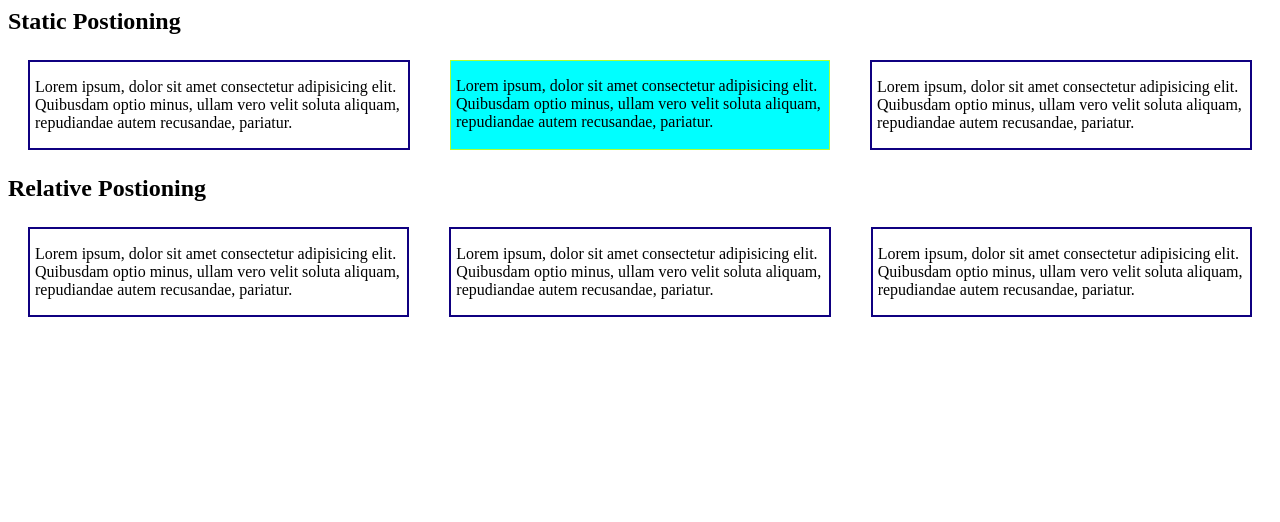
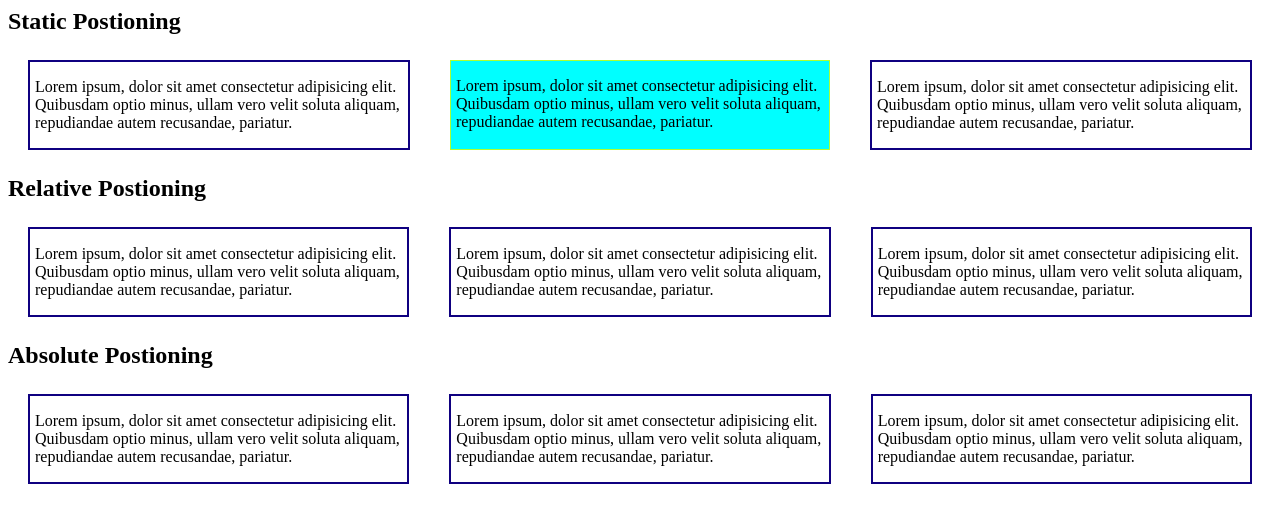
Before and after one commit to IGIHOZO-04/Advanced_CSS, a plain HTML site: page FLEXBOX/Postioning/index.html in a window 1280 px wide. Drawn offline with Linux system fonts and the light colour scheme.

Commit message:
chore:understanding absolute postion

```diff
--- a/FLEXBOX/Postioning/index.html
+++ b/FLEXBOX/Postioning/index.html
@@ -41,5 +41,23 @@
 
             </div>
         </section>
+        <section>
+            <h1>Absolute Postioning</h1>
+            <div class="container">
+                <div class="content">
+                    <p>Lorem ipsum, dolor sit amet consectetur adipisicing elit. Quibusdam optio minus, ullam vero velit soluta aliquam, repudiandae autem recusandae, pariatur.</p>
+
+                </div>
+                <div class="content postion-absolute">
+                    <p>Lorem ipsum, dolor sit amet consectetur adipisicing elit. Quibusdam optio minus, ullam vero velit soluta aliquam, repudiandae autem recusandae, pariatur.</p>
+
+                </div>
+                <div class="content">
+                    <p>Lorem ipsum, dolor sit amet consectetur adipisicing elit. Quibusdam optio minus, ullam vero velit soluta aliquam, repudiandae autem recusandae, pariatur.</p>
+
+                </div>
+
+            </div>
+        </section>
     </body>
 </html>
```
Also changed, not shown: FLEXBOX/Postioning/style.css (+7 -0 lines).
